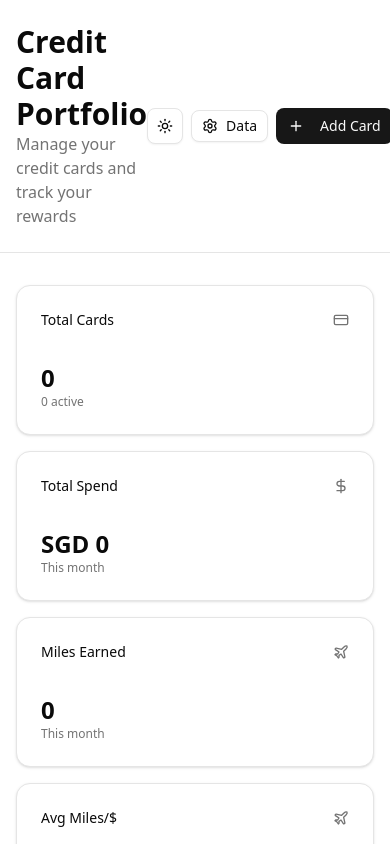
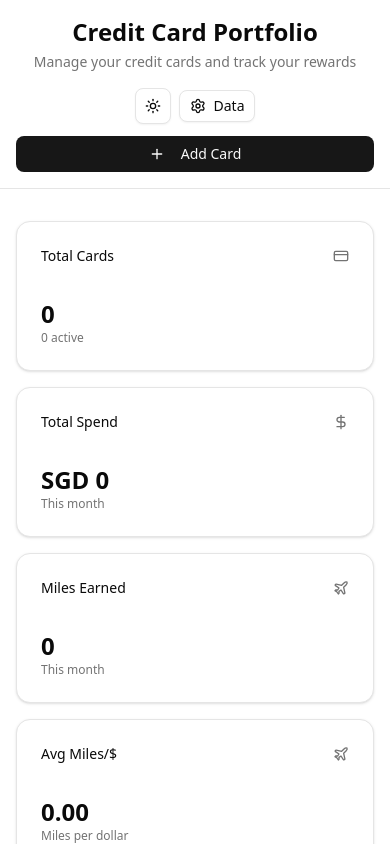
Before and after one commit to davidcjw/card-manager, a Next.js app: page / in a window 390 px wide. Shown: the top 844 px of the page. Built offline with nearby package versions, Linux system fonts and the light colour scheme.

Commit message:
feat: refactor header component

```diff
--- /dev/null
+++ b/app/components/dashboard/Header.tsx
@@ -0,0 +1,68 @@
+'use client';
+
+import { Button } from "@/components/ui/button";
+import { Dialog, DialogContent, DialogTrigger } from "@/components/ui/dialog";
+import { Plus } from "lucide-react";
+import { ThemeToggle } from '../theme-toggle';
+import { DataManagerModal } from './DataManagerModal';
+import CreditCardForm from './CreditCardForm';
+import { CreditCard } from '../../types';
+
+interface HeaderProps {
+    showForm: boolean;
+    setShowForm: (show: boolean) => void;
+    editingCard: CreditCard | null;
+    onAddCard: (cardData: Omit<CreditCard, 'id' | 'createdAt' | 'updatedAt'>) => void;
+    onEditCard: (cardData: Omit<CreditCard, 'id' | 'createdAt' | 'updatedAt'>) => void;
+    onCancelForm: () => void;
+}
+
+export default function Header({
+    showForm,
+    setShowForm,
+    editingCard,
+    onAddCard,
+    onEditCard,
+    onCancelForm
+}: HeaderProps) {
+    return (
+        <header className="border-b">
+            <div className="container mx-auto px-4 py-4 sm:py-6">
+                <div className="flex flex-col sm:flex-row sm:justify-between sm:items-center space-y-4 sm:space-y-0">
+                    {/* Title Section */}
+                    <div className="text-center sm:text-left">
+                        <h1 className="text-2xl sm:text-3xl font-bold">Credit Card Portfolio</h1>
+                        <p className="text-sm sm:text-base text-muted-foreground mt-1">
+                            Manage your credit cards and track your rewards
+                        </p>
+                    </div>
+
+                    {/* Actions Section */}
+                    <div className="flex flex-col sm:flex-row items-center space-y-3 sm:space-y-0 sm:space-x-2">
+                        <div className="flex items-center space-x-2 w-full sm:w-auto justify-center sm:justify-start">
+                            <ThemeToggle />
+                            <DataManagerModal />
+                        </div>
+
+                        <Dialog open={showForm} onOpenChange={setShowForm}>
+                            <DialogTrigger asChild>
+                                <Button className="w-full sm:w-auto">
+                                    <Plus className="h-4 w-4 mr-2" />
+                                    Add Card
+                                </Button>
+                            </DialogTrigger>
+                            <DialogContent className="max-w-4xl max-h-[90vh] overflow-y-auto">
+                                <CreditCardForm
+                                    key={editingCard ? `edit-${editingCard.id}` : 'add-new'}
+                                    card={editingCard || undefined}
+                                    onSubmit={editingCard ? onEditCard : onAddCard}
+                                    onCancel={onCancelForm}
+                                />
+                            </DialogContent>
+                        </Dialog>
+                    </div>
+                </div>
+            </div>
+        </header>
+    );
+}
--- a/app/page.tsx
+++ b/app/page.tsx
@@ -3,16 +3,12 @@
 import { useState, useEffect } from 'react';
 import { CreditCard, Alert } from './types';
 import { creditCardStore } from './lib/store';
-import { Button } from "@/components/ui/button";
-import { Dialog, DialogContent, DialogTrigger } from "@/components/ui/dialog";
 import { Tabs, TabsContent, TabsList, TabsTrigger } from "@/components/ui/tabs";
-import { Plus, CreditCard as CreditCardIcon, AlertCircle } from "lucide-react";
+import { CreditCard as CreditCardIcon, AlertCircle } from "lucide-react";
 import StatsCards from './components/dashboard/StatsCards';
 import CreditCardGrid from './components/dashboard/CreditCardGrid';
 import AlertsPanel from './components/dashboard/AlertsPanel';
-import CreditCardForm from './components/dashboard/CreditCardForm';
-import { DataManagerModal } from './components/dashboard/DataManagerModal';
-import { ThemeToggle } from './components/theme-toggle';
+import Header from './components/dashboard/Header';
 
 export default function Home() {
   const [cards, setCards] = useState<CreditCard[]>([]);
@@ -98,36 +94,14 @@ export default function Home() {
   return (
     <div className="min-h-screen bg-background">
       {/* Header */}
-      <header className="border-b">
-        <div className="container mx-auto px-4 py-6">
-          <div className="flex justify-between items-center">
-            <div>
-              <h1 className="text-3xl font-bold">Credit Card Portfolio</h1>
-              <p className="text-muted-foreground">Manage your credit cards and track your rewards</p>
-            </div>
-            <div className="flex items-center space-x-2">
-              <ThemeToggle />
-              <DataManagerModal />
-              <Dialog open={showForm} onOpenChange={setShowForm}>
-                <DialogTrigger asChild>
-                  <Button>
-                    <Plus className="h-4 w-4 mr-2" />
-                    Add Card
-                  </Button>
-                </DialogTrigger>
-                <DialogContent className="max-w-4xl max-h-[90vh] overflow-y-auto">
-                  <CreditCardForm
-                    key={editingCard ? `edit-${editingCard.id}` : 'add-new'}
-                    card={editingCard || undefined}
-                    onSubmit={editingCard ? handleEditCard : handleAddCard}
-                    onCancel={handleCancelForm}
-                  />
-                </DialogContent>
-              </Dialog>
-            </div>
-          </div>
-        </div>
-      </header>
+      <Header
+        showForm={showForm}
+        setShowForm={setShowForm}
+        editingCard={editingCard}
+        onAddCard={handleAddCard}
+        onEditCard={handleEditCard}
+        onCancelForm={handleCancelForm}
+      />
 
       {/* Main Content */}
       <main className="container mx-auto px-4 py-8">
```
